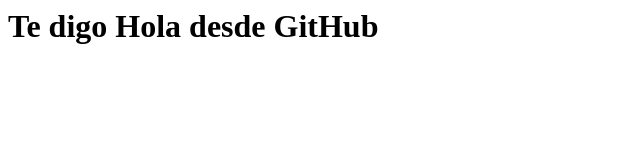
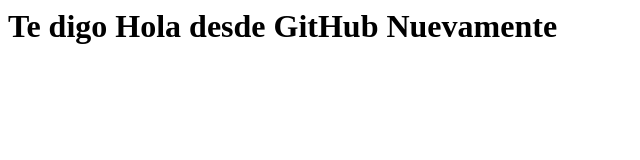
Before and after one commit to dhidalgob791/azfsample, a plain HTML site: page index.html in a window 1280 px wide. Shown: the whole page, without its empty margins (0-640 px from the left). Drawn offline with Linux system fonts and the light colour scheme.

Commit message:
Update index.html

```diff
--- a/index.html
+++ b/index.html
@@ -3,6 +3,6 @@
 <title>Hola desde GitHub</title>
 </head>
 <body>
-<h1>Te digo Hola desde GitHub</h1>
+<h1>Te digo Hola desde GitHub Nuevamente</h1>
 </body>
 </html>
```
